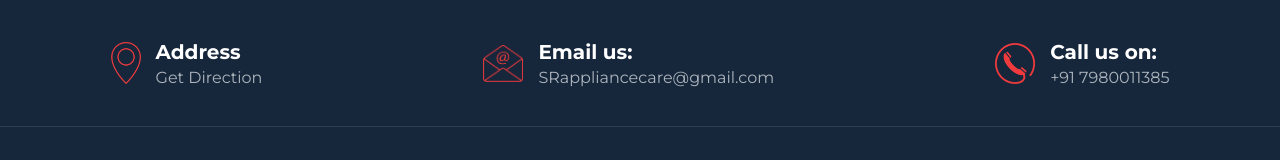
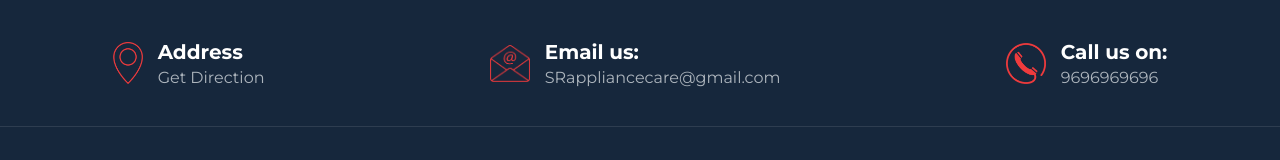
Before and after one commit to sukantabyabortta/my-app, a React (Vite) app: page /#/ in a window 1280 px wide. Shown: the part 5389-5549 px from the top of the page. Built offline with nearby package versions, Linux system fonts and the light colour scheme.

Commit message:
Update footer.jsx

```diff
--- a/src/components/Footer/footer.jsx
+++ b/src/components/Footer/footer.jsx
@@ -21,7 +21,7 @@ const Footer = () => {
                               </div>
                               <div className="infoItem">
                               <img src={CallIcon} alt="Call Icon" />
-                              <div><strong>Call us on:</strong><a href="tel:+91 7980011385">+91 7980011385</a></div>
+                              <div><strong>Call us on:</strong><a href="tel:9696969696">9696969696</a></div>
                               </div>
                         </div>
 
@@ -68,7 +68,7 @@ const Footer = () => {
                                           <h4>Contact Info</h4>
                                           <address>
                                           Kolkata, Westbengal, India<br />
-                                          <strong>Phone:</strong> +91 7980011385
+                                          <strong>Phone:</strong>9696969696
                                     </address>
                                     </div>
                               </div>
```
